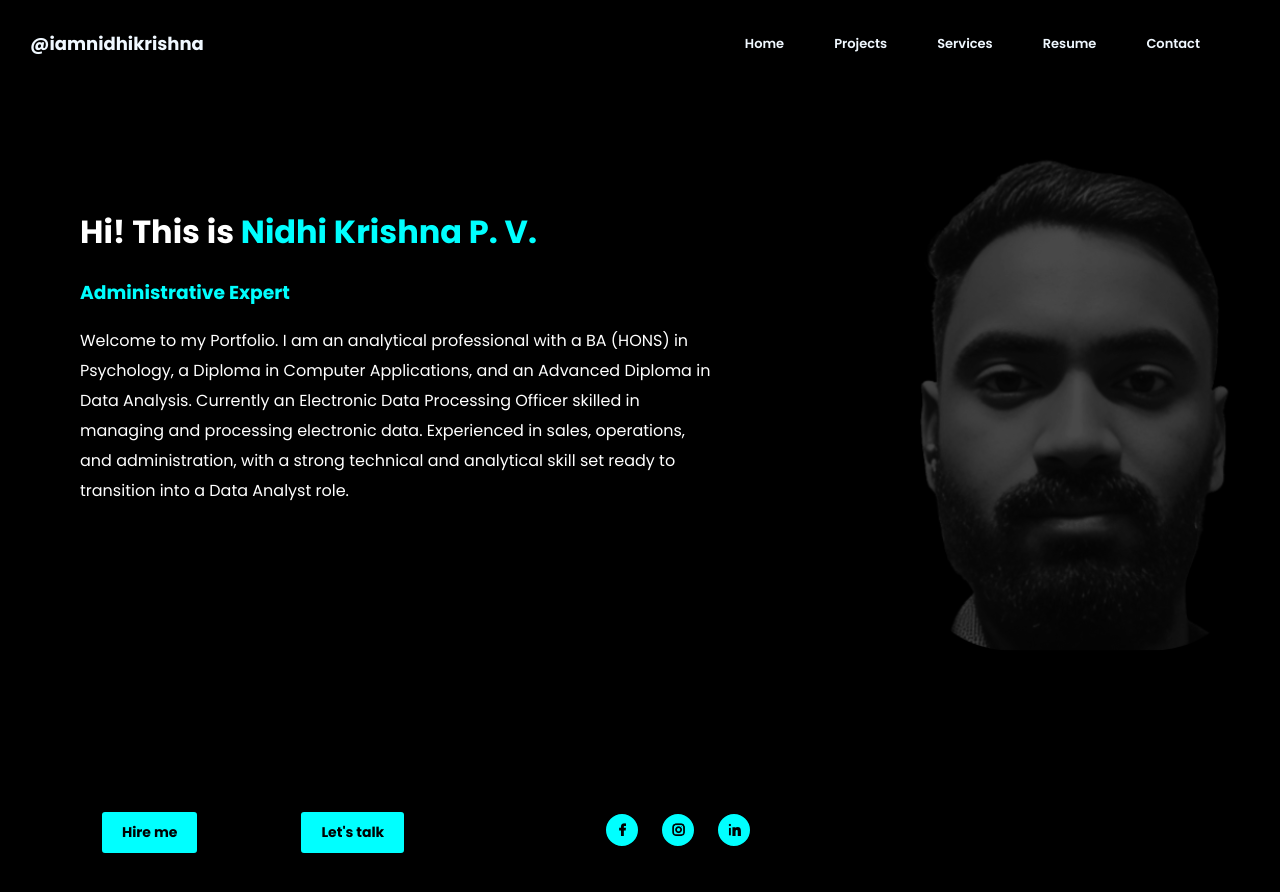
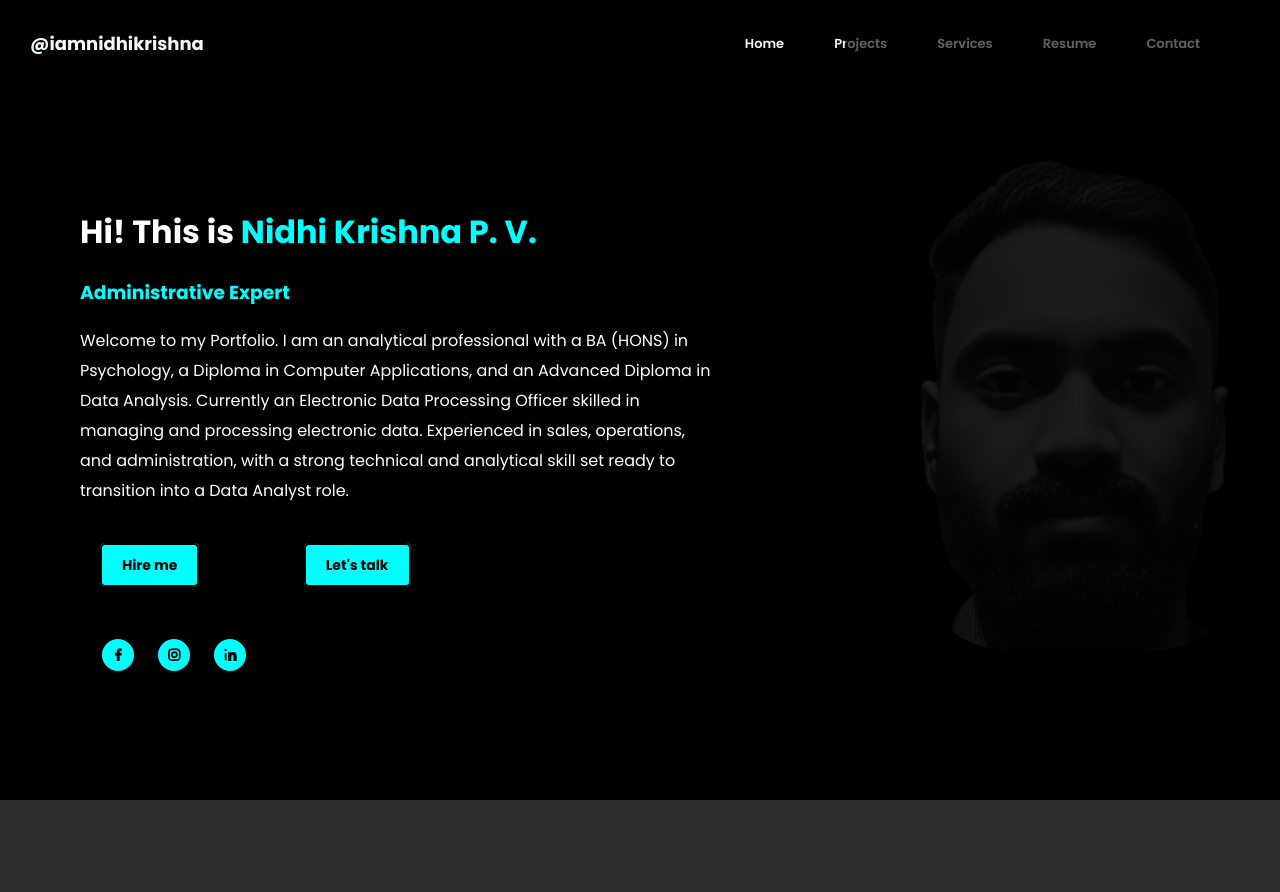
Before and after one commit to nidhikrishn/portfolio, a plain HTML site: page index.html in a window 1280 px wide. After the commit the page ends 800 px from the top, so only its background shows below. Drawn offline with nearby package versions, Linux system fonts and the light colour scheme.

Commit message:
Update index.html

```diff
--- a/index.html
+++ b/index.html
@@ -60,6 +60,7 @@
             font-size: small;
             padding: 20px;
             display: flex;
+            flex-wrap: inherit;
             list-style: none;
             justify-content: space-between;
             align-items: center;
@@ -120,12 +121,12 @@
             line-height: 30px;
         }
 
-        .btn-container{
+        .btn-container {
             min-width: 500px;
-            display: inline-flex;
-            flex-wrap: wrap;
+            display: block; /* Force buttons to be on a new line */
             justify-content: flex-start;
             align-content: flex-start;
+            margin-bottom: 20px; /* Add space below buttons */
         }
 
         .btn {
@@ -150,8 +151,8 @@
         .icons {
             display: inline-flex;
             flex-wrap: wrap;
-            margin: 100px;
-            padding-top: 100px;
+            margin: 0 100px; /* Adjust the margins */
+            padding-top: 20px;
             padding-right: 200px;
             min-width: 200px;
             justify-content: flex-start;
@@ -162,7 +163,7 @@
             background-color: aqua;
             color: black;
             padding: 8px;
-            margin-top: 60px;
+            margin-top: 20px;
             margin-right: 20px;
             font-size: 16px;
             font-weight: bold;
```
